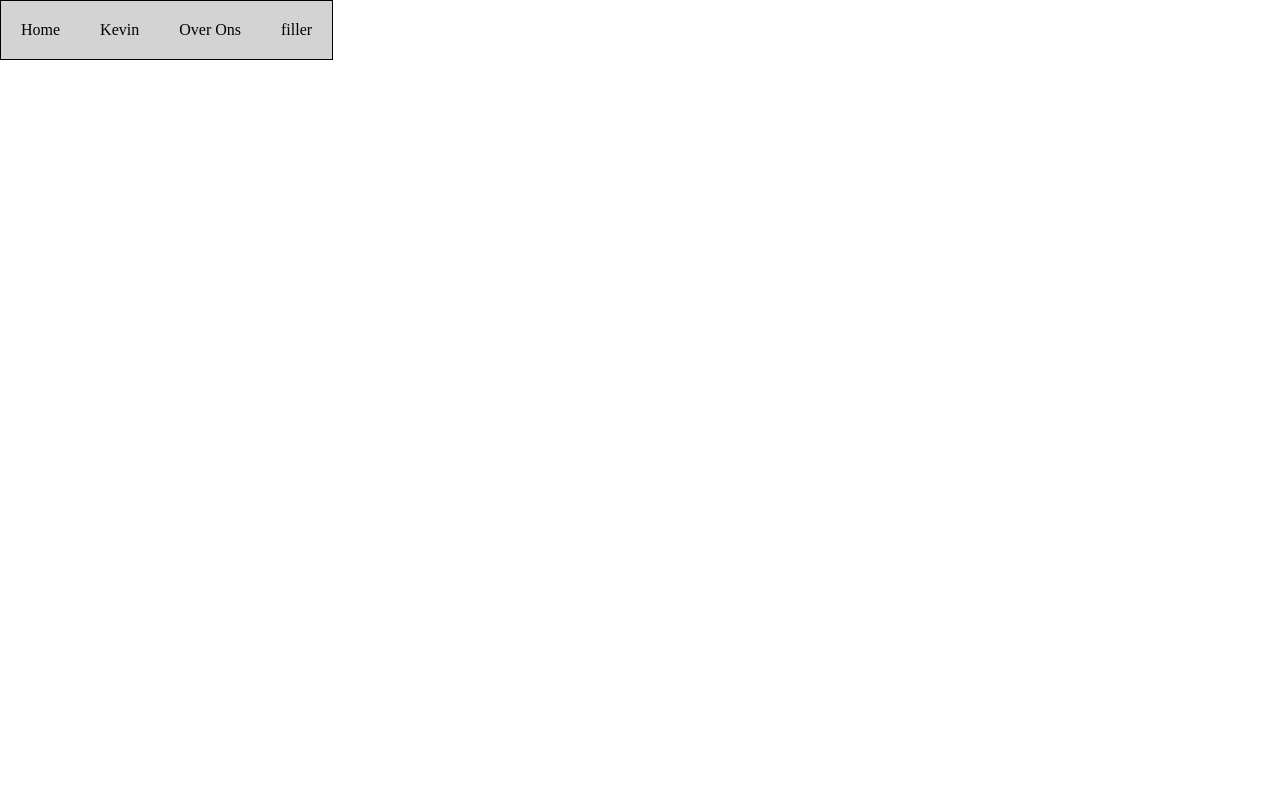
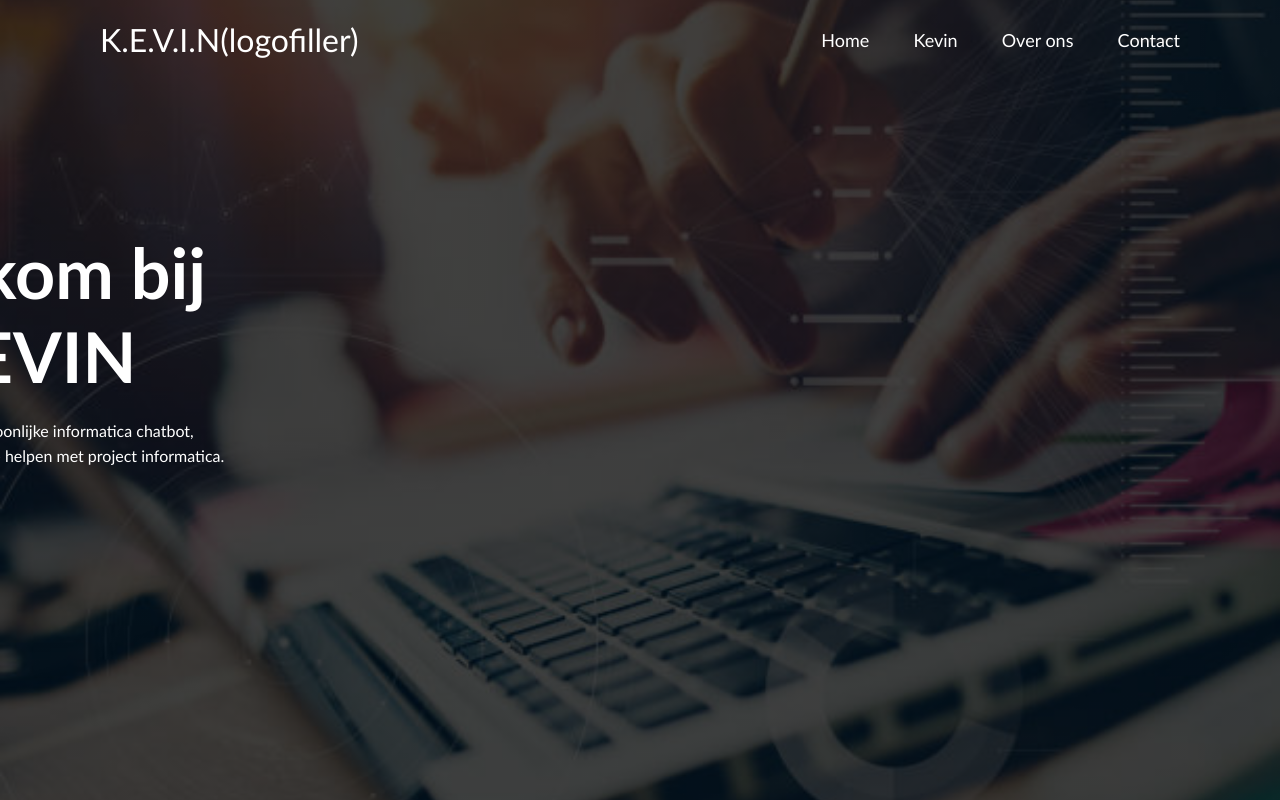
Before and after one commit to q-highschool/project-Kevin, a plain HTML site: page Index.html in a window 1280 px wide. Drawn offline with Linux system fonts and the light colour scheme.

Commit message:
website een achtergrond gegeven en geredesignt
ik heb de website een (tijdelijke?) gegeven en de top bar verandert, het lukte mij niet om die linkjes mooie boxjes te maken.

```diff
--- a/Index.html
+++ b/Index.html
@@ -1,23 +1,37 @@
 <!DOCTYPE html>
-
+<html lang="en">
 
 <html>
 <link rel="stylesheet" href="style.css">
 
 <head>
 
-
+<title> KEVIN</title>
 </head>
-
 
 <body>
 
-<ul>
-  <li><a href="#home">Home</a></li>
-  <li><a href="#kevin">Kevin</a></li>
-  <li><a href="Overonspagina.html">Over Ons</a></li>
-  <li><a href="#filler">filler</a></li>
-</ul>
+<div class ="banner"></div>
+
+<header class="header">
+<a href="Index.html" class="logo">K.E.V.I.N(logofiller)</a>
+
+  <nav class="navbar">
+    <a href="Index.html">Home</a>
+    <a href="#kevin.html">Kevin</a>
+    <a href="overons.html">Over ons</a>
+    <a href="contact.html">Contact</a>
+
+
+<div class ="text">
+  <h1> Welkom bij KEVIN</h1>
+  <p> Kevin is jouw persoonlijke informatica chatbot,<br>
+  speciaal gemaakt om te helpen met project informatica.</p>
+  <div class="button">
+    <button type="button"></button>
+  </div>
+</div>
+
 
 </body>
 </html>
--- a/overons.css
+++ /dev/null
@@ -1,39 +0,0 @@
-
-body {
-    margin: 0;
-}
-
-ul {
-    list-style-type: none;
-    padding: 0;
-    background-color: lightgray;
-    position: fixed;
-    border: 1px solid black;
-    margin: 0;
-    display: inline;
-}
-
-li {
-  float: left;
-  display: inline;
-}
-
-li a {
-    display: block;
-    color: black;
-    text-align: center;
-    padding: 20px 20px;
-    text-decoration: none;
-    margin: bottom 100px;
-
-}
-
-li a:hover {
-    background-color: gray;
-}
-
-img {
-    width:400px;
-    height:400px;
-    float: left;
-}
--- a/style.css
+++ b/style.css
@@ -1,31 +1,79 @@
-body {
+* {
     margin: 0;
-}
+    padding: 0;
+    box-sizing: border-box;
+    font-family:'Gill Sans', 'Gill Sans MT', Calibri, 'Trebuchet MS', sans-serif;
 
-ul {
-    list-style-type: none;
-    padding: 0;
-    background-color: lightgray;
-    position: fixed;
-    border: 1px solid black;
-    margin: 0;
-    display: inline;
-}
-
-li {
-  float: left;
-  display: inline;
-}
-
-li a {
-    display: block;
-    color: black;
-    text-align: center;
-    padding: 20px 20px;
-    text-decoration: none;
 
 }
 
-li a:hover {
-    background-color: gray;
+.banner {
+    width: 100%;
+    height: 100vh;
+    background-image: linear-gradient(rgba(0,0,0,0.75),rgba(0,0,0,0.75)),url(achtergrondfoto.jpg);
+    background-size: cover;
+    background-position: center;
 }
+
+.logo {
+    font-size: 32px;
+    color: white;
+    text-decoration: none;
+    font-weight: 500;
+}
+
+
+.header {
+    position: fixed;
+    top: 0;
+    left: 0;
+    width: 100%;
+    padding: 20px 100px;
+    display: flex;
+    align-items: center;
+    justify-content: space-between;
+    align-items: center;
+    z-index: 100;
+}
+
+.navbar a {
+    font-size: 18px;
+    color: white;
+    font-weight: 500;
+    text-decoration: none;
+    margin-left: 40px
+}
+
+.text {
+    width: 100;
+    position: fixed;
+    top: 50%;
+    translate: -1000px -250px;
+    text-align: center;
+    color: white;
+
+}
+
+.text h1 {
+    font-size: 70px;
+    margin-top: 80px;
+}
+
+.text p{
+    margin: 20px auto;
+    font-weight: 100;
+    line-height: 25px;
+}
+
+.button{
+    width: 200px;
+    padding: 15px 0;
+    text-align: center;
+    margin: 20px 10px;
+    border-radius: 25px;
+    font-weight: bold;
+    border: 2px solid white;
+    background: transparent;
+    color: white;
+    cursor: pointer;
+}
```
Also changed, not shown: Overonspagina.html (deleted, +0 -25 lines), contact.html (added, +35 -0 lines), overons.html (added, +36 -0 lines), Kevin.html (deleted), achtergrondfoto.jpg (added), 1 other file.
